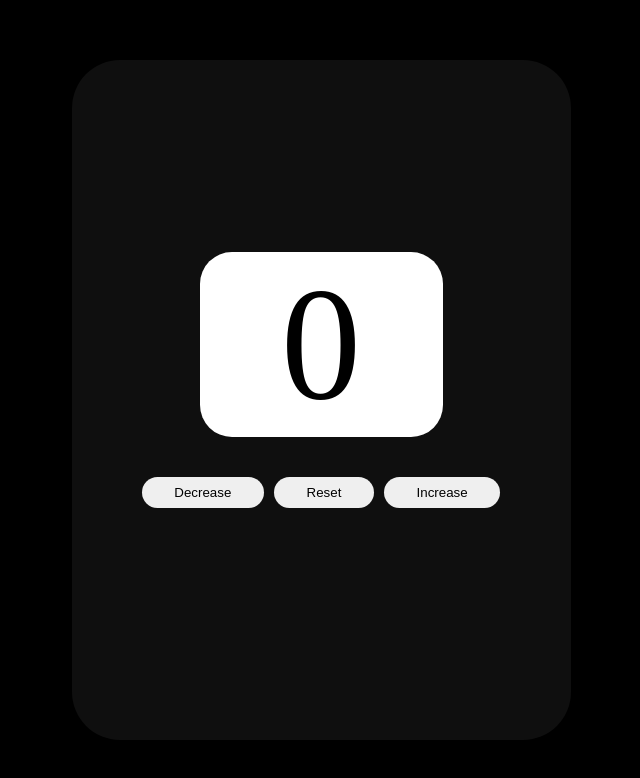
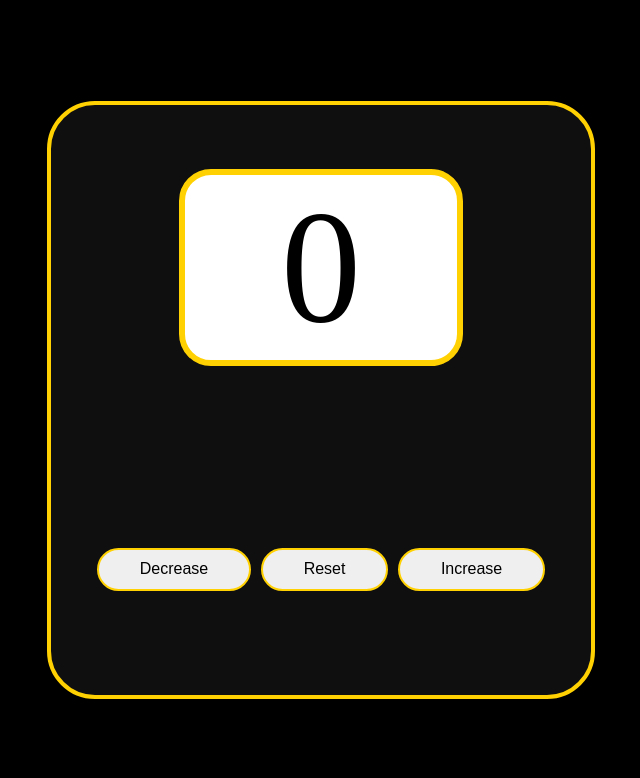
Before and after one commit to tanishq0507/counting-numbers, a plain HTML site: page index.html in a window 1280 px wide. Shown: the whole page, without its empty margins (319-959 px from the left). Drawn offline with Linux system fonts and the light colour scheme.

Commit message:
few changes in padding and given border to elements

```diff
--- a/style.css
+++ b/style.css
@@ -15,8 +15,9 @@ body {
 #count-box {
   /* adding few looks to it */
   background-color: #ffffff0f;
-  padding: 15% 10%;
+  padding: 5% 10% 5% 10%;
   border-radius: 3rem;
+  border: 4px solid rgb(255, 209, 2);
 }
 
 #countLabel {
@@ -25,6 +26,7 @@ body {
   font-size: 10rem;
   background-color: rgb(255, 255, 255);
   border-radius: 2rem;
+  border: 6px solid rgb(255, 209, 2);
 }
 
 .count-btn {
@@ -34,6 +36,7 @@ body {
   padding: 40px;
   justify-content: center;
   gap: 10px;
+  margin-top: 50%;
 }
 
 
@@ -44,6 +47,8 @@ body {
   border-radius: 50rem;
   border: none;
   text-transform: capitalize;
+  font-size: 1rem;
+  border: 2px solid rgb(255, 209, 2);
 }
 
 #resetBtn {
@@ -52,6 +57,8 @@ body {
   border-radius: 50rem;
   border: none;
   text-transform: capitalize;
+  font-size: 1rem;
+  border: 2px solid rgb(255, 209, 2);
 }
 
 #increaseBtn {
@@ -60,4 +67,6 @@ body {
   border-radius: 50rem;
   border: none;
   text-transform: capitalize;
+  font-size: 1rem;
+  border: 2px solid rgb(255, 209, 2);
 }
```
